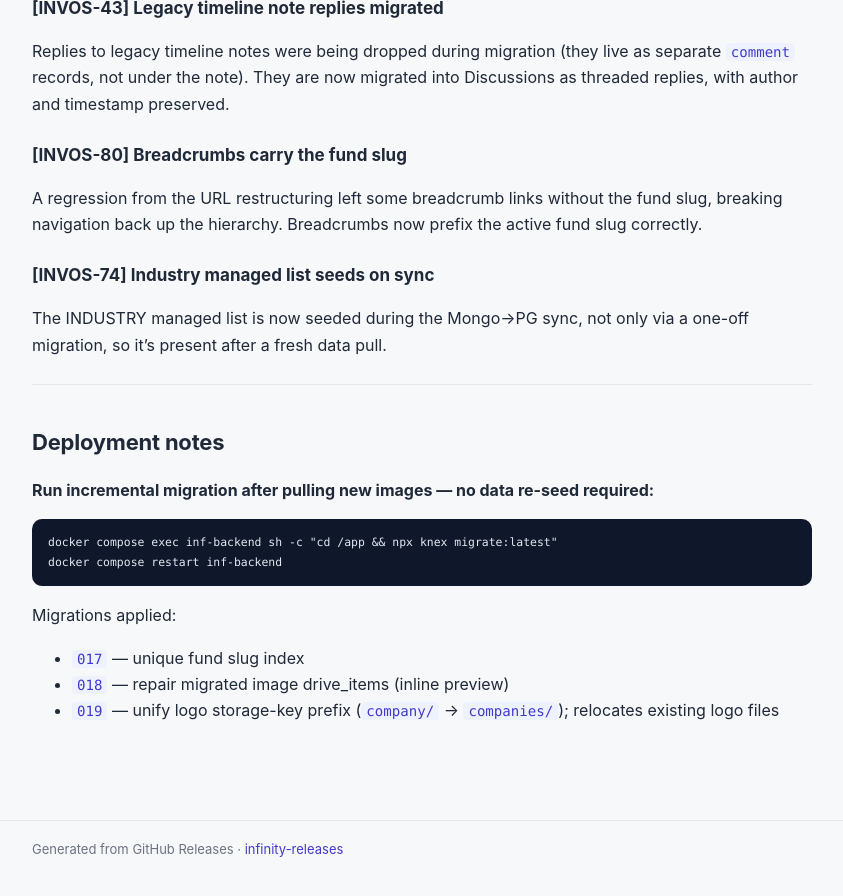
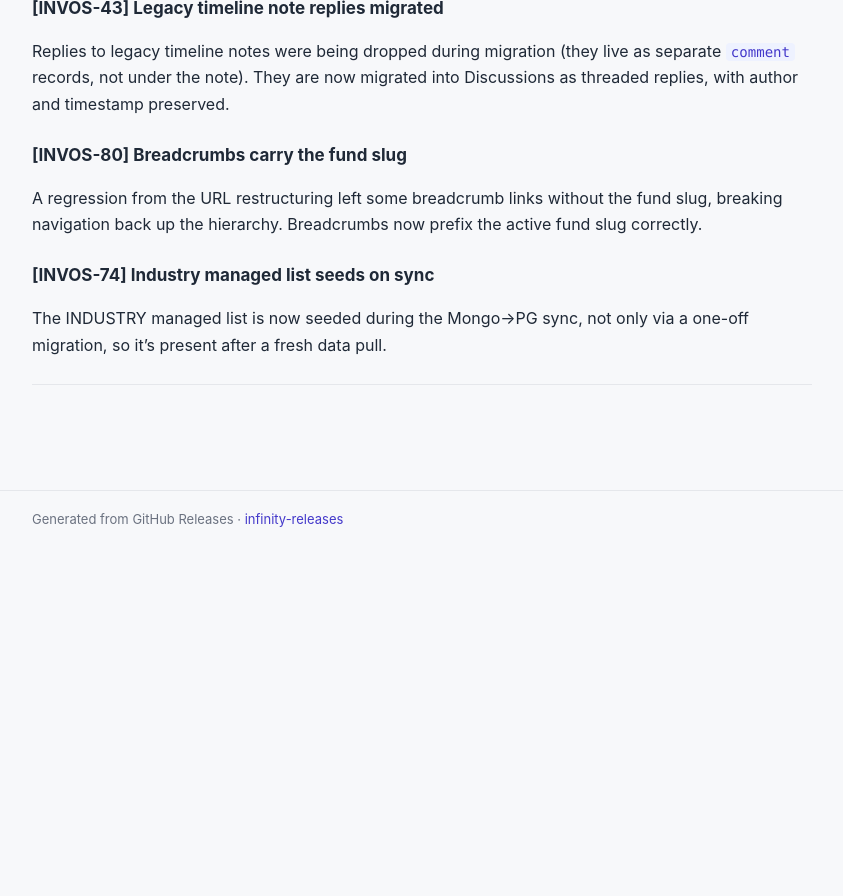
Before and after one commit to tcnos/infinity-releases, a Jekyll site: the page built from _releases/v0.9.0.md, in a window 1280 px wide and 900 px high, scrolled down 1943 px. Shown: the top 896 px of the window, without its empty margins (218-1061 px from the left). Built offline with Jekyll 4.4.1, drawn with Linux system fonts in a browser that asks for light colours; after the commit the page ends 2514 px from its top, so only the background shows below that.

Commit message:
fix(pages): strip internal 'Deployment notes' from public release notes
Deployment notes (migration commands, infra steps) are internal ops
content and should not appear on the public site. Add a fence-aware
section stripper to render_release.mjs that drops any 'Deployment
notes' heading and its body, then re-render all published releases.

Co-Authored-By: Claude Opus 4.8 (1M context) <noreply@anthropic.com>

````diff
--- a/_releases/v0.9.0.md
+++ b/_releases/v0.9.0.md
@@ -56,17 +56,4 @@ A regression from the URL restructuring left some breadcrumb links without the f
 The INDUSTRY managed list is now seeded during the Mongo→PG sync, not only via a one-off migration, so it's present after a fresh data pull.
 
 ---
-
-## Deployment notes
-
-**Run incremental migration after pulling new images — no data re-seed required:**
-```bash
-docker compose exec inf-backend sh -c "cd /app && npx knex migrate:latest"
-docker compose restart inf-backend
-```
-
-Migrations applied:
-- `017` — unique fund slug index
-- `018` — repair migrated image drive_items (inline preview)
-- `019` — unify logo storage-key prefix (`company/` → `companies/`); relocates existing logo files
 {% endraw %}
````
Also changed, not shown: _releases/v0.10.0.md (+0 -13 lines), _releases/v0.9.1.md (+0 -7 lines), _releases/v0.9.2.md (+0 -7 lines), scripts/render_release.mjs (+31 -1 lines).
